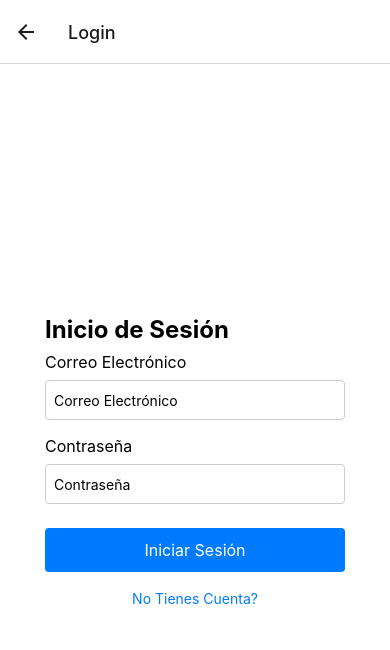
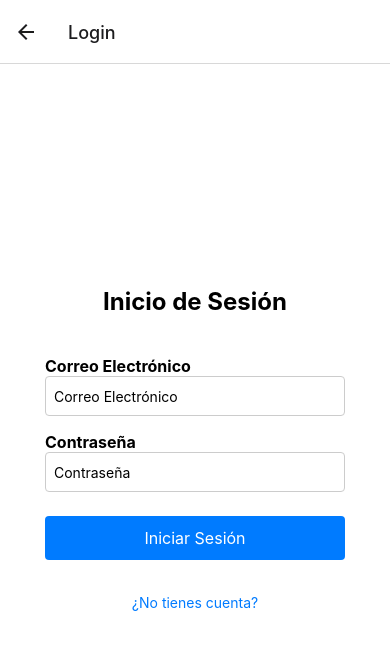
Before and after one commit to ByDiegreeN0/ReactNativeApp2, a React Native app: screen /Login in a window 390 px wide. Shown: the top 650 px of the page. Built offline with nearby package versions, Linux system fonts and the light colour scheme.

Commit message:
se soluciono lo de login y register ya sirven :D

```diff
--- a/src/screens/LoginScreen.jsx
+++ b/src/screens/LoginScreen.jsx
@@ -1,10 +1,10 @@
-import React from 'react';
-import { View, Text, TextInput, TouchableOpacity, StyleSheet, Alert } from 'react-native';
+import React, { useState } from 'react';
+import { View, Text, TextInput, TouchableOpacity, StyleSheet } from 'react-native';
+import { useForm, Controller } from 'react-hook-form';
 import AsyncStorage from '@react-native-async-storage/async-storage';
-import { useForm, Controller } from 'react-hook-form';
 import { useNavigation } from '@react-navigation/native';
 
-const FormGroup = ({ id, label, control, rules, errors }) => (
+const FormGroup = ({ id, label, control, rules, errors, secureTextEntry = false }) => (
   <View style={styles.formGroup}>
     <Text style={styles.label}>{label}</Text>
     <Controller
@@ -17,9 +17,8 @@
           onBlur={onBlur}
           onChangeText={onChange}
           value={value}
-          secureTextEntry={id === 'password'}
-          keyboardType={id === 'email' ? 'email-address' : 'default'}
           placeholder={label}
+          secureTextEntry={secureTextEntry}
         />
       )}
     />
@@ -29,27 +28,30 @@
 
 const Signin = () => {
   const { control, handleSubmit, formState: { errors } } = useForm();
+  const [loginError, setLoginError] = useState(''); // Estado para el error de login
   const navigation = useNavigation();
 
   const onSubmit = async (data) => {
     try {
-      const storedEmail = await AsyncStorage.getItem('email');
-      const storedPassword = await AsyncStorage.getItem('password');
+      const storedEmail = await AsyncStorage.getItem('userEmail');
+      const storedPassword = await AsyncStorage.getItem('userPassword');
 
       if (data.email === storedEmail && data.password === storedPassword) {
-        navigation.navigate('DashboardScreen'); // Redirige al DashboardScreen
+        setLoginError(''); // Limpiar error si es correcto
+        navigation.navigate('Profile');
       } else {
-        Alert.alert('Error', 'Correo electrónico o contraseña incorrectos');
+        setLoginError('Correo electrónico o contraseña incorrectos'); // Establecer mensaje de error
       }
     } catch (error) {
       console.error('Error retrieving data:', error);
+      setLoginError('Hubo un problema al intentar iniciar sesión'); // Establecer mensaje de error general
     }
   };
 
   return (
     <View style={styles.container}>
+      <Text style={styles.title}>Inicio de Sesión</Text>
       <View style={styles.formContainer}>
-        <Text style={styles.title}>Inicio de Sesión</Text>
         <FormGroup
           id="email"
           label="Correo Electrónico"
@@ -75,22 +77,28 @@
             },
           }}
           errors={errors}
+          secureTextEntry
         />
+
+        {/* Mostrar mensaje de error de login si existe */}
+        {loginError ? <Text style={styles.errorMessage}>{loginError}</Text> : null}
+
         <TouchableOpacity style={styles.button} onPress={handleSubmit(onSubmit)}>
           <Text style={styles.buttonText}>Iniciar Sesión</Text>
         </TouchableOpacity>
 
         <TouchableOpacity
           style={styles.redirect}
-          onPress={() => navigation.navigate('RegisterScreen')} // Redirige al RegisterScreen
+          onPress={() => navigation.navigate('Register')}
         >
-          <Text style={styles.textRedirect}>No Tienes Cuenta?</Text>
+          <Text style={styles.textRedirect}>¿No tienes cuenta?</Text>
         </TouchableOpacity>
       </View>
     </View>
   );
 };
 
+// Estilos
 const styles = StyleSheet.create({
   container: {
     flex: 1,
@@ -102,7 +110,7 @@
   title: {
     fontSize: 24,
     fontWeight: 'bold',
-    marginBottom: 8,
+    marginBottom: 16,
   },
   formContainer: {
     marginTop: 24,
@@ -113,7 +121,7 @@
   },
   label: {
     fontSize: 16,
-    marginBottom: 8,
+    fontWeight: 'bold',
   },
   input: {
     height: 40,
@@ -142,7 +150,7 @@
     fontSize: 16,
   },
   redirect: {
-    width: '100%'
+    marginTop: 16,
   },
   textRedirect: {
     textAlign: "center",
--- a/src/screens/RegisterScreen.jsx
+++ b/src/screens/RegisterScreen.jsx
@@ -44,7 +44,7 @@
           await AsyncStorage.setItem('userEmail', data.email);
           await AsyncStorage.setItem('userPassword', data.password);
           Alert.alert('Registro exitoso', 'Puedes iniciar sesión ahora');
-          navigation.navigate('Login'); // Redirige a la pantalla de inicio de sesión
+          navigation.navigate('Profile');
         } catch (error) {
           console.error('Error storing registration data:', error);
         }
```
